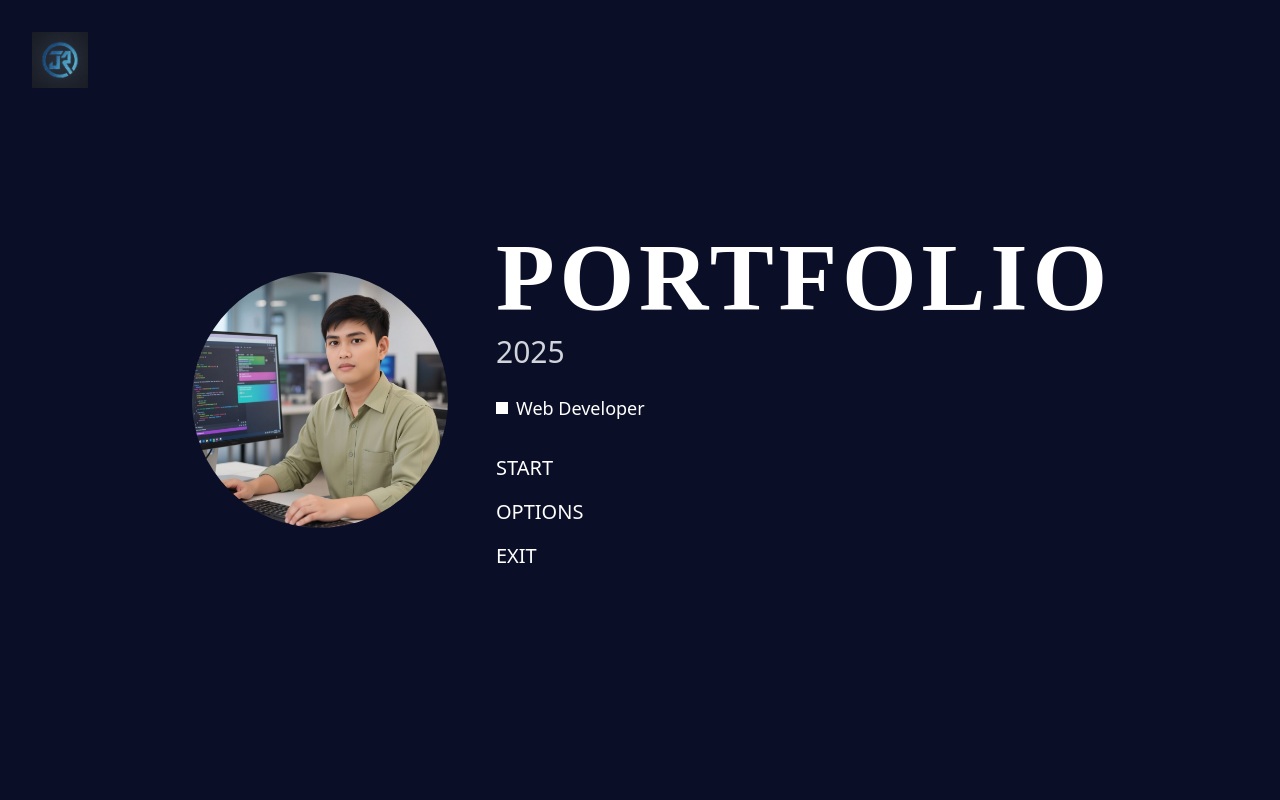
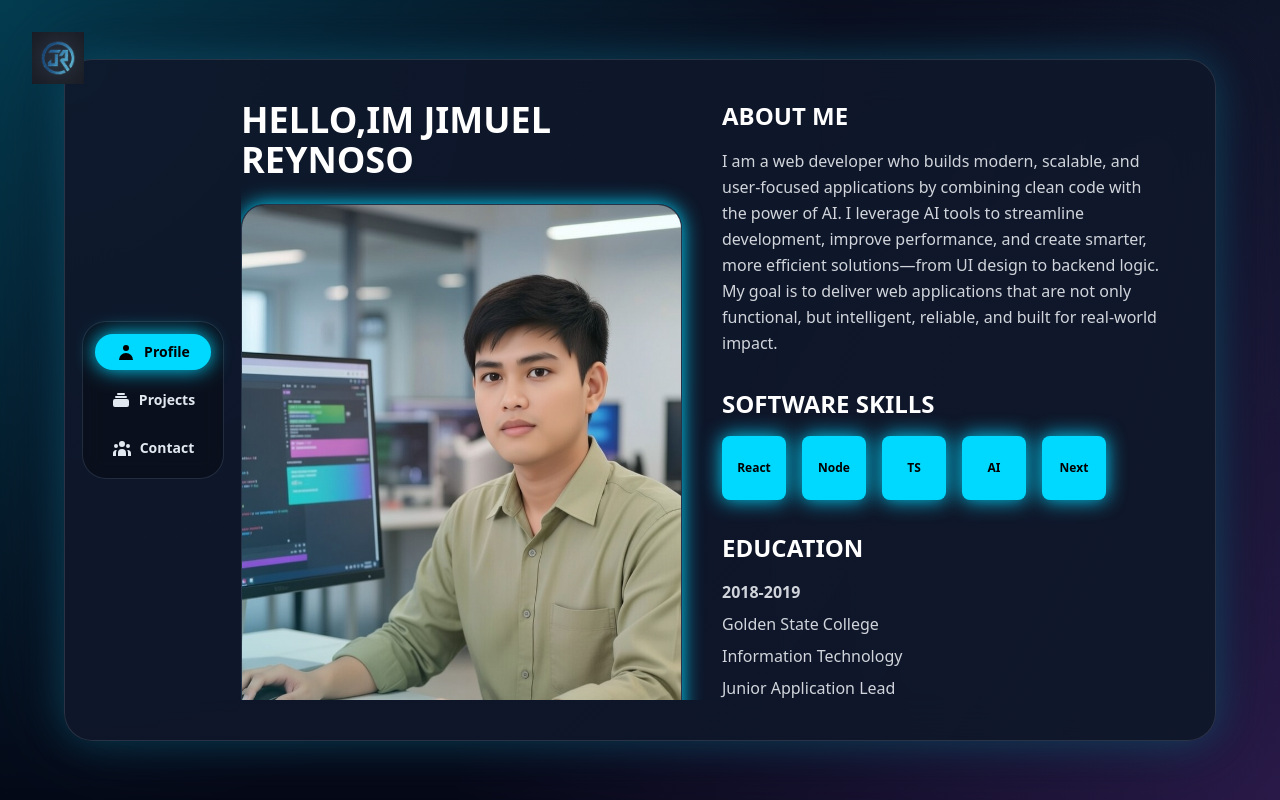
Before and after one commit to JReynoso12/My-own-page, a Next.js app: page / in a window 1280 px wide. Built offline with nearby package versions, Linux system fonts and the light colour scheme.

Commit message:
Refactor Home component by removing Landing component and associated state management, streamlining the initial page load.

```diff
--- a/app/page.tsx
+++ b/app/page.tsx
@@ -2,23 +2,13 @@
 
 import { useState } from "react";
 import Image from "next/image";
-import Landing from "@/components/Landing";
 import TabNavigation from "@/components/TabNavigation";
 import AboutMe from "@/components/AboutMe";
 import Projects from "@/components/Projects";
 import ContactPerson from "@/components/ContactPerson";
 
 export default function Home() {
-  const [showLanding, setShowLanding] = useState(true);
   const [activeTab, setActiveTab] = useState("profil");
-
-  const handleStart = () => {
-    setShowLanding(false);
-  };
-
-  if (showLanding) {
-    return <Landing onStart={handleStart} />;
-  }
 
   return (
     <main className="relative min-h-screen flex items-center justify-center px-4 py-10">
--- a/components/Landing.tsx
+++ /dev/null
@@ -1,111 +0,0 @@
-"use client";
-
-import { motion } from "framer-motion";
-import { useState } from "react";
-import Image from "next/image";
-
-interface LandingProps {
-  onStart: () => void;
-}
-
-export default function Landing({ onStart }: LandingProps) {
-  const [hoveredItem, setHoveredItem] = useState<string | null>(null);
-
-  const menuItems = [
-    { id: "start", label: "START" },
-    { id: "options", label: "OPTIONS" },
-    { id: "exit", label: "EXIT" },
-  ];
-
-  const handleMenuClick = (id: string) => {
-    if (id === "start") {
-      onStart();
-    } else if (id === "exit") {
-      // Handle exit - could close window or show message
-      if (typeof window !== "undefined") {
-        window.close();
-      }
-    }
-  };
-
-  return (
-    <section className="min-h-screen flex items-center justify-center px-4 md:px-8 relative bg-background-dark">
-      {/* JR Logo - Top Left */}
-      <motion.div
-        initial={{ opacity: 0, x: -20 }}
-        animate={{ opacity: 1, x: 0 }}
-        transition={{ duration: 0.5 }}
-        className="absolute top-8 left-8 z-10"
-      >
-        <Image
-          src="/images/logo-jr.png"
-          alt="JR Logo"
-          width={56}
-          height={56}
-          className="object-contain"
-          priority
-        />
-      </motion.div>
-
-      <div className="max-w-4xl mx-auto w-full flex flex-col md:flex-row items-center gap-8 md:gap-12">
-        {/* Profile Picture */}
-        <motion.div
-          initial={{ opacity: 0, scale: 0.8 }}
-          animate={{ opacity: 1, scale: 1 }}
-          transition={{ duration: 0.5, delay: 0.2 }}
-          className="relative"
-        >
-          <div className="w-48 h-48 md:w-64 md:h-64 rounded-full bg-[#8B0000] flex items-center justify-center overflow-hidden">
-            <Image
-              src="/images/avatar.png"
-              alt="Yudha Pradana"
-              width={256}
-              height={256}
-              className="object-cover w-full h-full"
-              priority
-            />
-          </div>
-        </motion.div>
-
-        {/* Content */}
-        <div className="flex-1 text-center md:text-left">
-          <motion.div
-            initial={{ opacity: 0, y: 20 }}
-            animate={{ opacity: 1, y: 0 }}
-            transition={{ duration: 0.5, delay: 0.4 }}
-          >
-            <h1 className="text-6xl md:text-8xl font-bold text-white mb-2" style={{ fontFamily: "serif", letterSpacing: "0.05em" }}>
-              PORTFOLIO
-            </h1>
-            <p className="text-2xl md:text-3xl text-gray-300 mb-6">2025</p>
-
-            <div className="flex items-center gap-2 mb-8">
-              <div className="w-3 h-3 bg-white"></div>
-              <p className="text-white text-lg">Web Developer</p>
-            </div>
-
-            {/* Menu */}
-            <div className="space-y-4">
-              {menuItems.map((item, index) => (
-                <motion.button
-                  key={item.id}
-                  initial={{ opacity: 0, x: -20 }}
-                  animate={{ opacity: 1, x: 0 }}
-                  transition={{ duration: 0.3, delay: 0.6 + index * 0.1 }}
-                  onMouseEnter={() => setHoveredItem(item.id)}
-                  onMouseLeave={() => setHoveredItem(null)}
-                  onClick={() => handleMenuClick(item.id)}
-                  className={`block text-left text-white text-xl hover:text-neon-blue transition-colors duration-300 ${
-                    hoveredItem === item.id ? "text-neon-blue" : ""
-                  }`}
-                >
-                  {item.label}
-                </motion.button>
-              ))}
-            </div>
-          </motion.div>
-        </div>
-      </div>
-    </section>
-  );
-}
```
